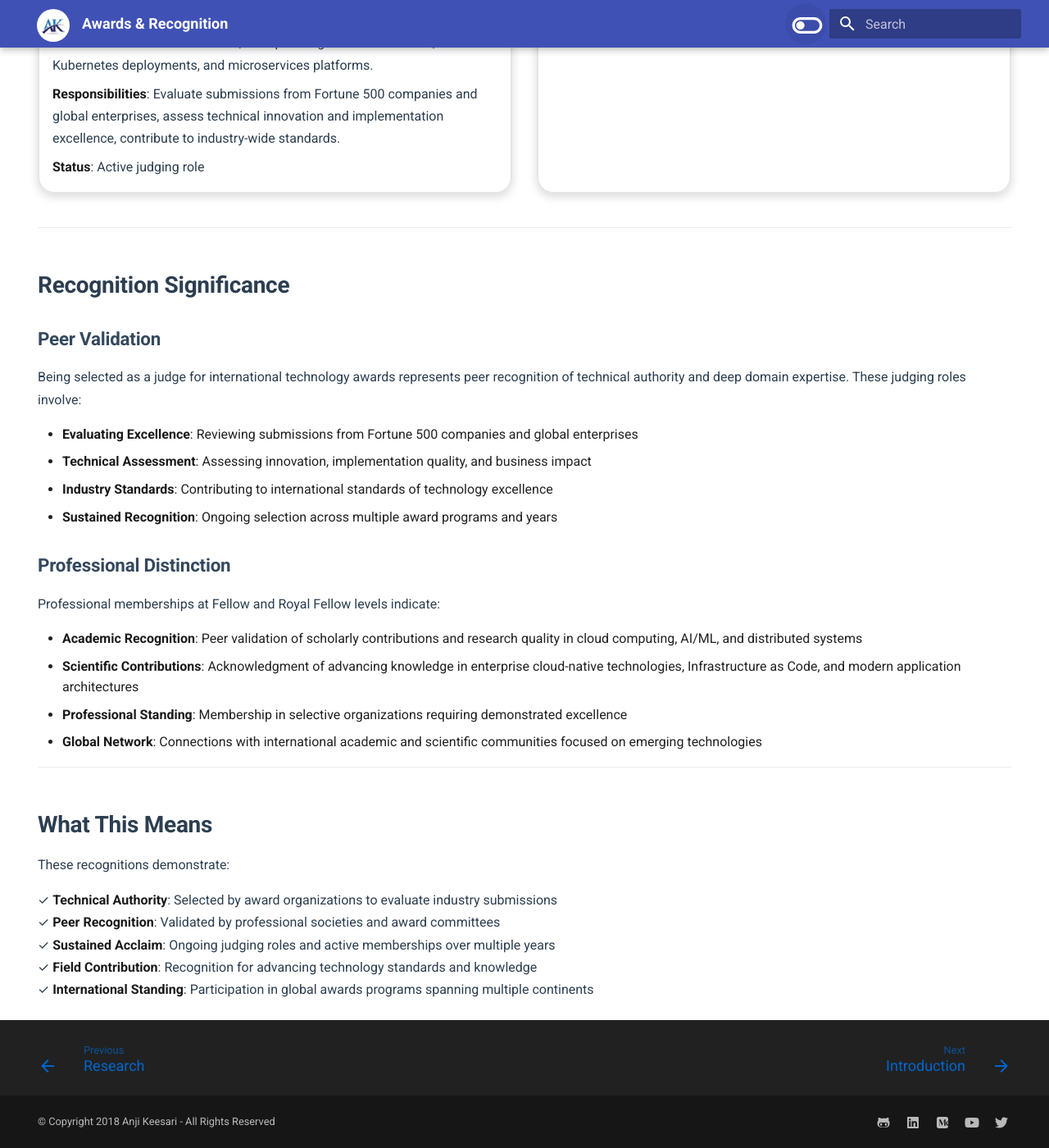
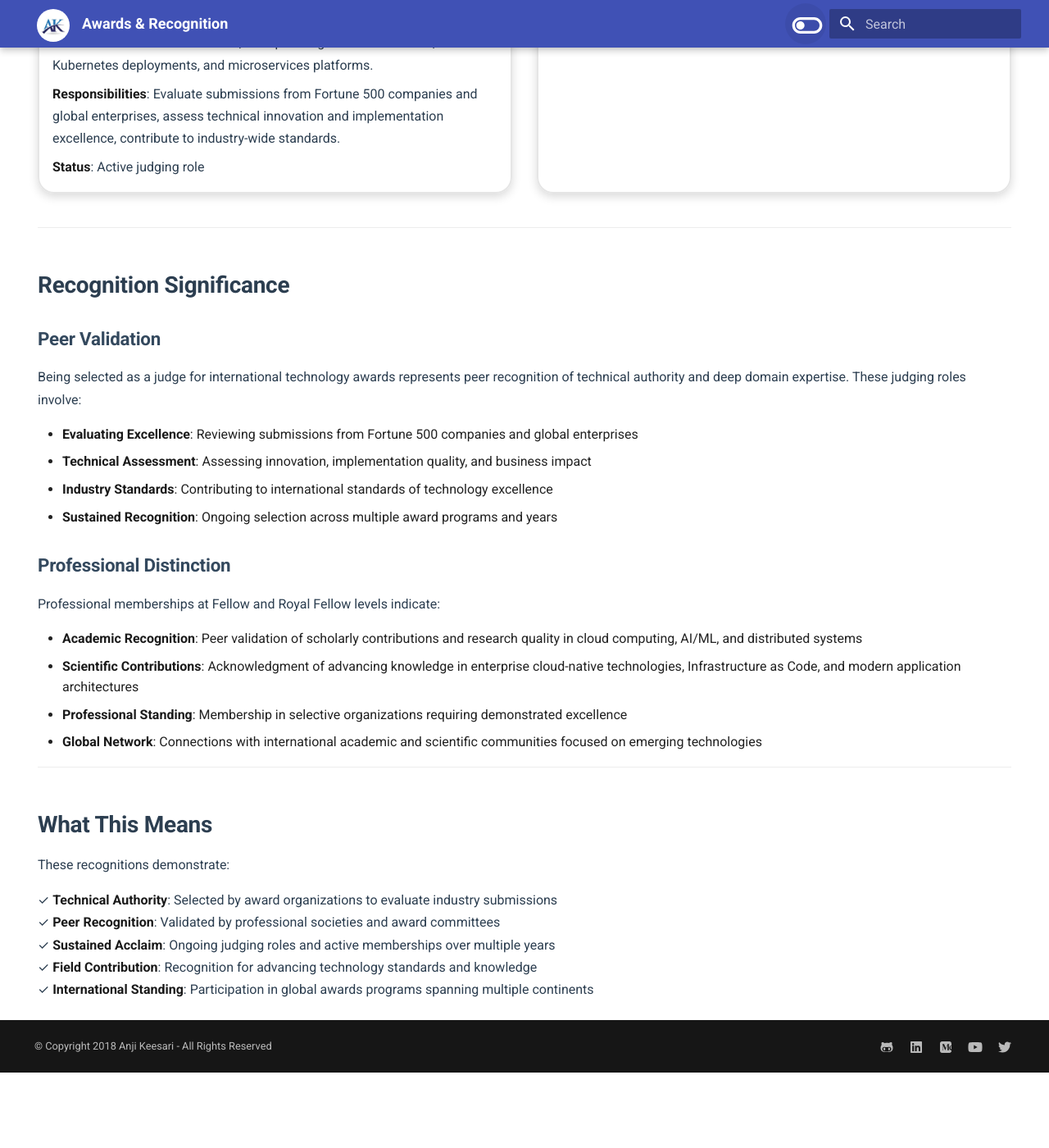
Before and after one commit to akeesari/anjikeesari, an MkDocs documentation site: the page built from docs/awards/index.md, in a window 1280 px wide and 1400 px high, scrolled down 1324 px. Shown: the whole window at 82% size. Built offline with MkDocs 1.6.1 and Material for MkDocs 9.7.7, drawn with Linux system fonts in a browser that asks for light colours; after the commit the page ends 2632 px from its top, so only the background shows below that.

Commit message:
footer updates

```diff
--- a/docs/overrides/home.html
+++ b/docs/overrides/home.html
@@ -10,28 +10,26 @@
     }
 
     .md-main {
-        flex-grow: 0
+        flex-grow: 0;
+        display: none;
     }
 
     .md-main__inner {
-        display: flex;
-        height: 100%;
+        display: none;
     }
 
     /* Light mode - Fresh green gradient */
     [data-md-color-scheme="default"] .tx-container {
         padding-top: 0rem;
-        padding-bottom: 3rem;
+        padding-bottom: 1rem;
         background: linear-gradient(to bottom, var(--md-primary-fg-color), hsla(160deg,47%,55%,1));
-        min-height: 100vh;
     }
 
     /* Dark mode - Deep blue-gray to dark teal gradient */
     [data-md-color-scheme="slate"] .tx-container {
         padding-top: 0rem;
-        padding-bottom: 3rem;
+        padding-bottom: 1rem;
         background: linear-gradient(to bottom, hsl(210deg, 25%, 18%), hsl(180deg, 25%, 25%));
-        min-height: 100vh;
     }
 
     .tx-hero {
@@ -415,4 +413,3 @@
 </section>
 {% endblock %}
 {% block content %}{% endblock %}
-{% block footer %}{% endblock %}
--- a/docs/stylesheets/extra.css
+++ b/docs/stylesheets/extra.css
@@ -1,6 +1,39 @@
 /* ============================================
    TYPOGRAPHY - Headings
    ============================================ */
+
+/* ============================================
+   FOOTER - Hide prev/next navigation
+   ============================================ */
+
+/* Hide the prev/next page navigation in footer */
+.md-footer__inner {
+  display: none !important;
+}
+
+/* Reduce footer height only */
+.md-footer {
+  padding: 0 !important;
+  min-height: auto !important;
+}
+
+.md-footer-meta {
+  padding: 0 !important;
+  min-height: auto !important;
+}
+
+.md-footer-meta__inner {
+  padding: 0.2rem 0 !important;
+  min-height: auto !important;
+}
+
+.md-footer-social {
+  padding: 0 !important;
+}
+
+.md-footer-copyright {
+  padding: 0 !important;
+}
 
 /* ============================================
    HEADER - Theme-aware styling
--- a/mkdocs.yml
+++ b/mkdocs.yml
@@ -136,12 +136,6 @@ extra:
     - icon: fontawesome/brands/twitter
       link: https://twitter.com
   generator: false
-  footer: |
-      <style>
-        .md-footer {
-          display: none;
-        }
-      </style>
 plugins:
   - search
   # - awesome-pages
```
